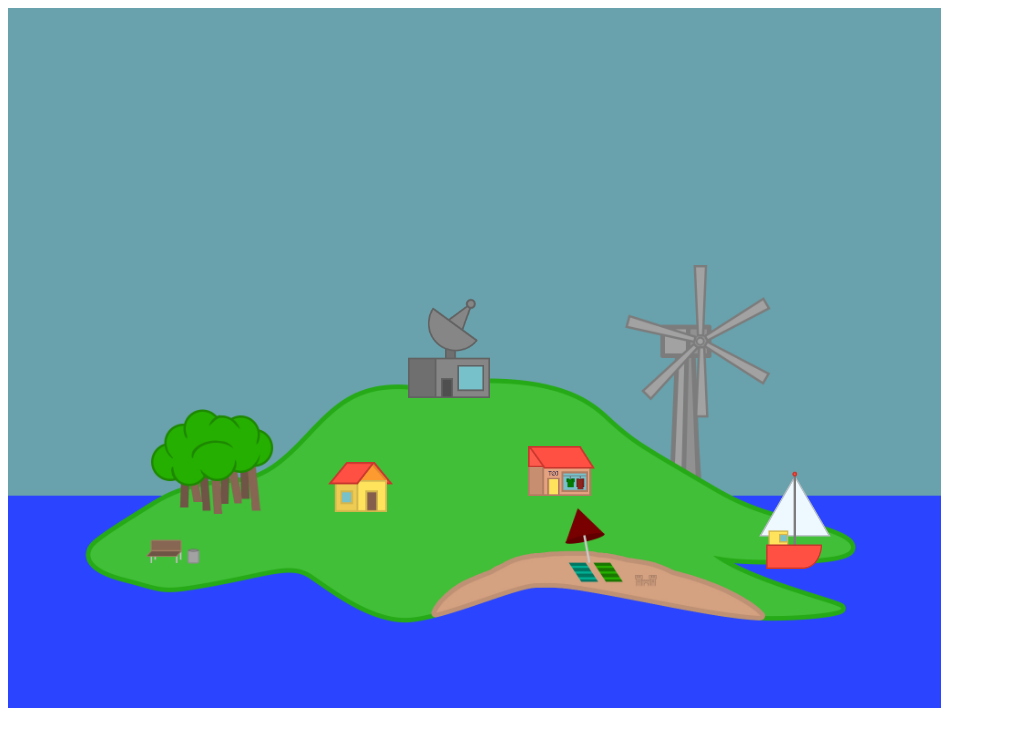
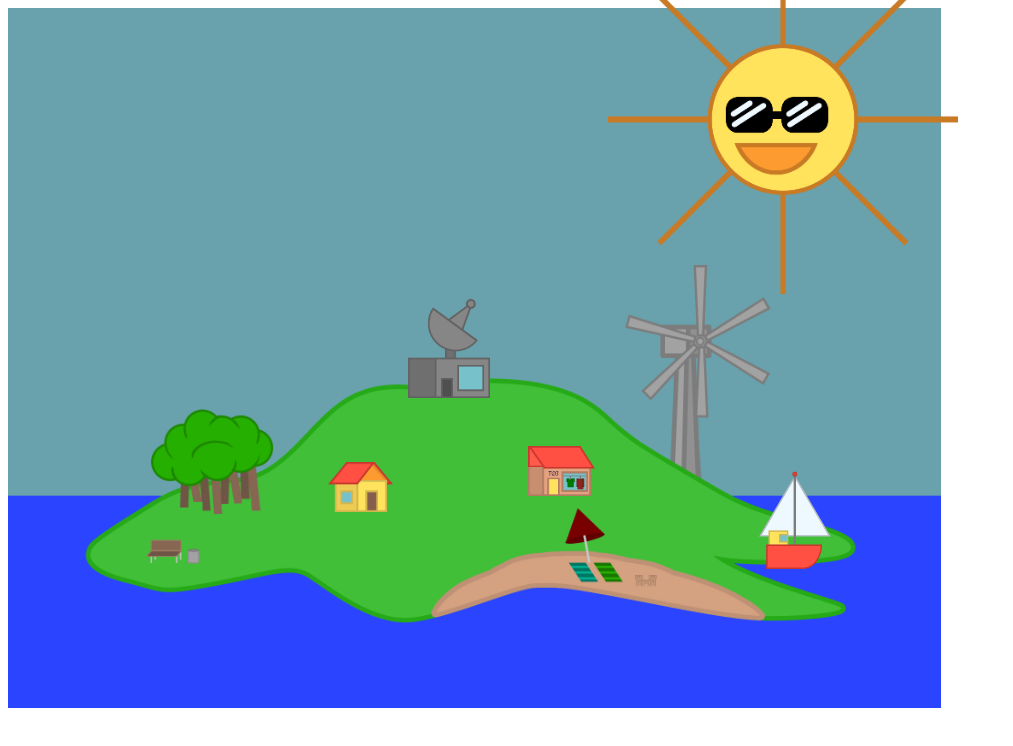
Before and after one commit to laur0864/projekt5, a plain HTML site: page StormApp.html in a window 1280 px wide. Shown: the top 746 px of the page, without its empty margins (0-1013 px from the left). Drawn offline with Linux system fonts and the light colour scheme.

Commit message:
Kode 6
Nu med sol i html og css

```diff
--- a/StormApp.html
+++ b/StormApp.html
@@ -22,5 +22,8 @@
                     <div class="ship">
                         <img src="Grafik/ship.png" alt="Skibet" style="height:100px"; width="auto";>
                     </div>
+                        <div class="sun">
+                            <img src="Grafik/sun.png" alt="Skibet" style="height:350px"; width="auto";>
+                        </div>
 </body>
 </html>
--- a/StormAppCSS.css
+++ b/StormAppCSS.css
@@ -35,3 +35,11 @@
     top: 250px;
     left: 750px;
 }
+
+.sun {
+    position: relative;
+    height: 50%;
+    width: 50%;
+    top: -380px;
+    left: 600px;
+}
```
